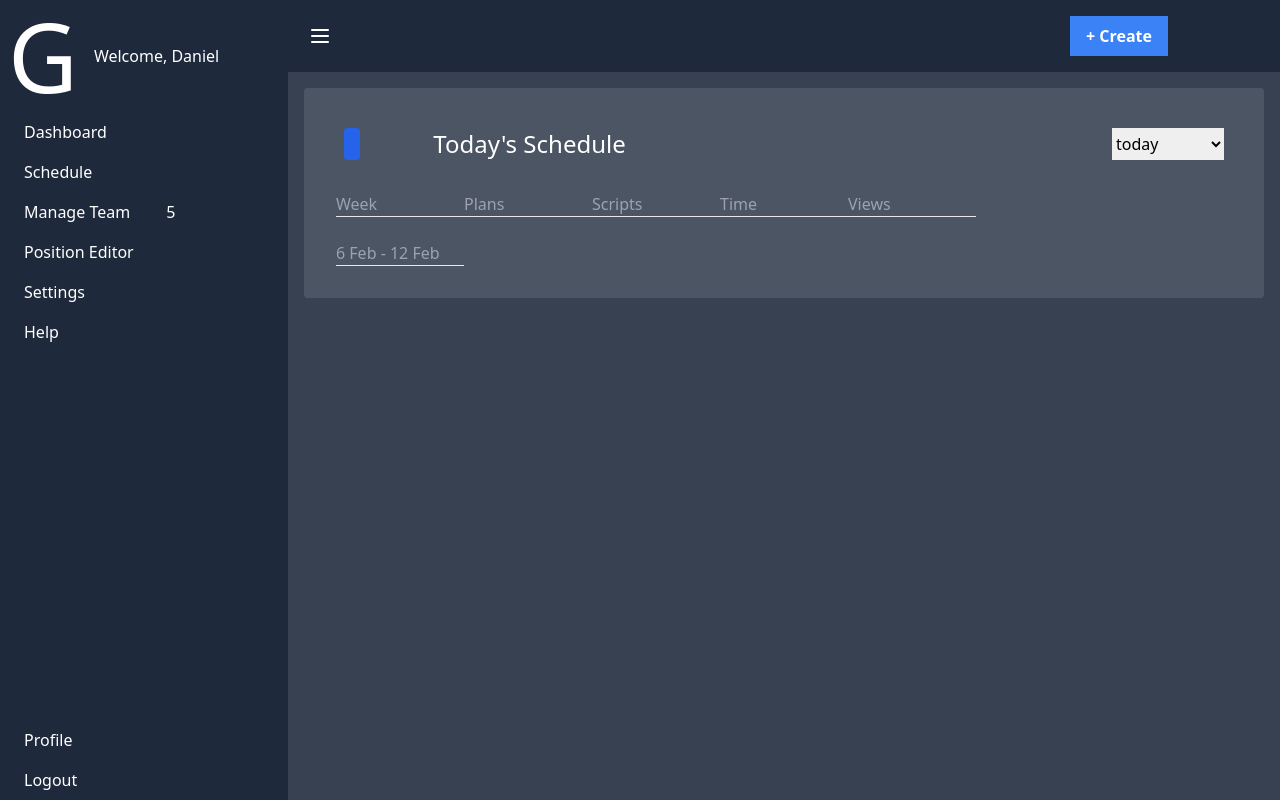
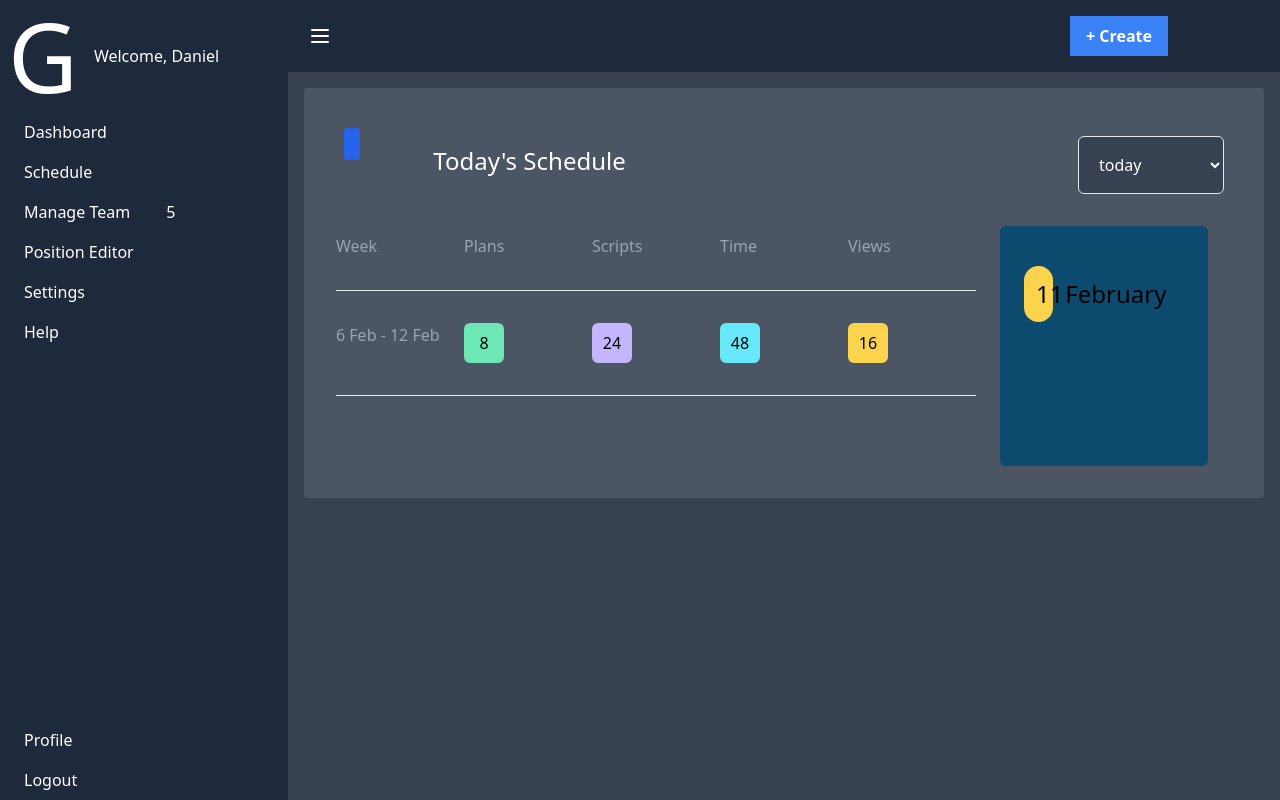
Before and after one commit to blue0316/game-grader-django, a Django app: page /home/ in a window 1280 px wide. Run offline with Django 4.2, Linux system fonts and the light colour scheme; some libraries are stand-ins or nearby versions.

Commit message:
updated the home page.

```diff
--- a/core/views.py
+++ b/core/views.py
@@ -269,6 +269,20 @@ class DashboardView(View):
 
 @method_decorator(csrf_exempt, name='dispatch')
 class AddgameView(View):
+    def get(self, request, *args, **kwargs):
+        if ActiveTeam.objects.filter(user=request.user):
+            team_members=[]
+            active_team = ActiveTeam.objects.get(user=request.user)
+            team_member = TeamMember.objects.filter(user=request.user, teamname=active_team.active_team)
+            for member in team_member:
+                team_members.append(member.member)
+            context = {
+                'team_member':team_members
+            }
+            return render(request, 'dashboard.html', {'context':context})
+        else:
+            return render(request, 'dashboard.html')
+
     def post(self, request, *args, **kwargs):
         # print("-->",request.POST['title'])
         # print("-->",request.POST['event'])
--- a/templates/dashboard.html
+++ b/templates/dashboard.html
@@ -4,6 +4,7 @@
     <link href="{% static 'css/dashboard.css' %}" rel="stylesheet" type="text/css">
 {% endblock staticcss %}
 {% block content %}
+<br><br><br>
 <div class="flex column gap-4">
     <div class="w-2/6">
         <p class="text-center text-white my-2 bg-gray-600">2023-24</p>
--- a/templates/home.html
+++ b/templates/home.html
@@ -22,7 +22,7 @@
                 <div class="flex text-black justify-end">
                     <!-- <input type="text" name="today" class="p-2 bg-gray-700 border rounded-md focus:ring-blue-500 text-white"
                         placeholder="today"> -->
-                        <select name="drop_down" id="drop_down">
+                        <select class="p-4 mt-2 bg-gray-700 border rounded-md focus:ring-blue-500 text-white" name="drop_down" id="drop_down" >
                             <option value="" selected>today</option>
                             <option value="">yesterday</option>
                             <option value="">previousday</option>
@@ -31,20 +31,31 @@
             </div><br>
             <div class="w-full grid grid-cols-7">
                 <div>
-                    <label class="text-gray-400 my-2">Week</label><hr><br>
-                    <label class="text-gray-400 my-2">6 Feb - 12 Feb</label><hr>
+                    <div class="text-gray-400 my-2 mb-8">Week</div><hr>
+                    <div class="text-gray-400 mt-8 mb-6 ">6 Feb - 12 Feb</div><br><hr><br>
                 </div>
                 <div>
-                    <label class="text-gray-400 my-2">Plans</label><hr>
+                    <div class="text-gray-400 my-2 mb-8">Plans</div><hr>
+                    <div class="bg-emerald-300 box-border h-10 w-10 p-2 mt-8 mb-8 rounded-md text-black text-center">8</div><hr><br>
                 </div>
                 <div>
-                    <label class="text-gray-400 my-2">Scripts</label><hr>
+                    <div class="text-gray-400 my-2 mb-8">Scripts</div><hr>
+                    <div class="bg-violet-300 box-border h-10 w-10 p-2 mt-8 mb-8 rounded-md text-black text-center">24</div><hr><br>
                 </div>
                 <div>
-                    <label class="text-gray-400 my-2">Time</label><hr>
+                    <div class="text-gray-400 my-2 mb-8">Time</div><hr>
+                    <div class="bg-cyan-300 box-border h-10 w-10 p-2 mt-8 mb-8 rounded-md text-black text-center">48</div><hr><br>
                 </div>
                 <div>
-                    <label class="text-gray-400 my-2">Views</label><hr>
+                    <div class="text-gray-400 my-2 mb-8">Views</div><hr>
+                    <div class="bg-amber-300 box-border h-10 w-10 p-2 mt-8 mb-8 rounded-md text-black text-center">16</div><hr><br>
+                </div>
+                <div class="bg-sky-900 box-border h-60 w-100 p-2 mx-6 rounded-md text-black text-center col-span-2">
+                    <div class="w-full pl-4 grid grid-cols-6">
+                        <div class="bg-amber-300 text-2xl box-border h-15 w-15 p-3 mt-8 mb-8 rounded-full text-red text-center">11</div>
+                        <div class="mt-8 mb-8 p-3 text-2xl col-span-2">February</div>
+                        <!-- <div class="text-right pr-10 text-white">Periods</div> -->
+                    </div>
                 </div>
             </div>
         </div>
```
